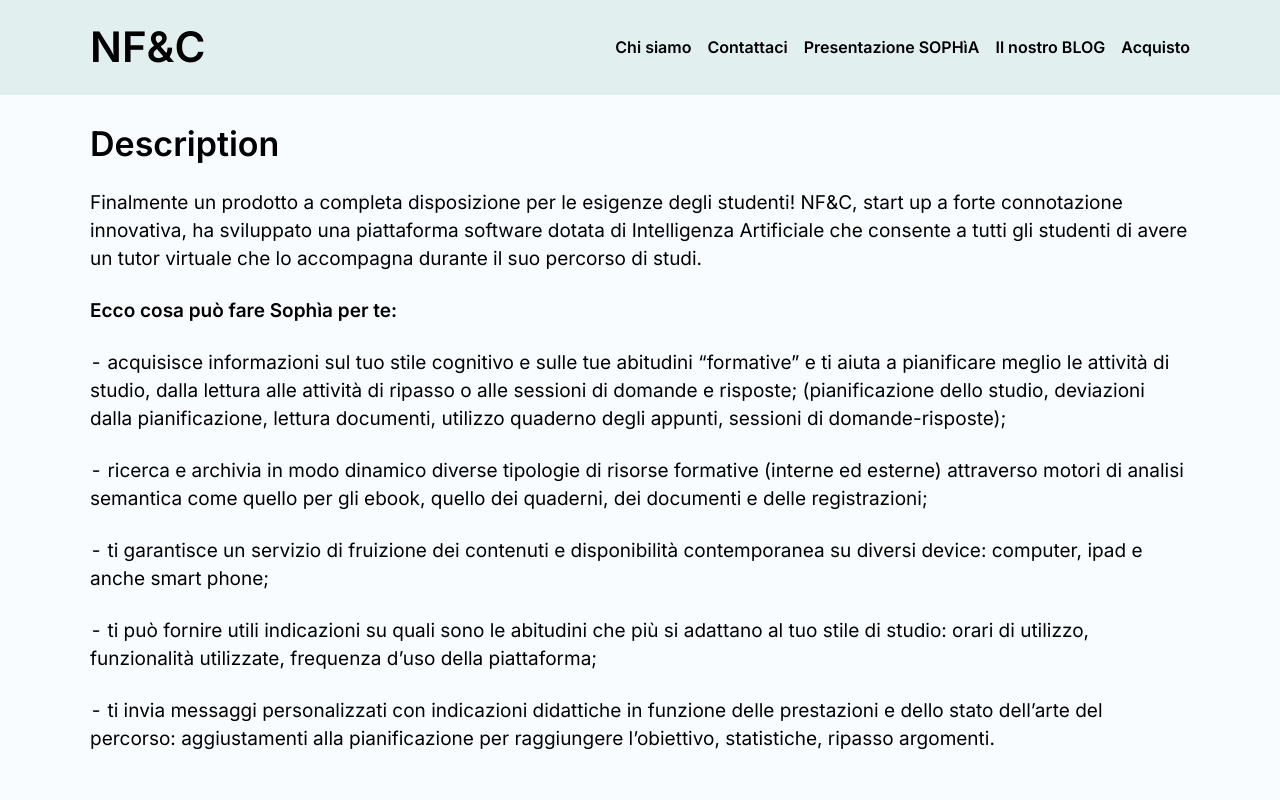
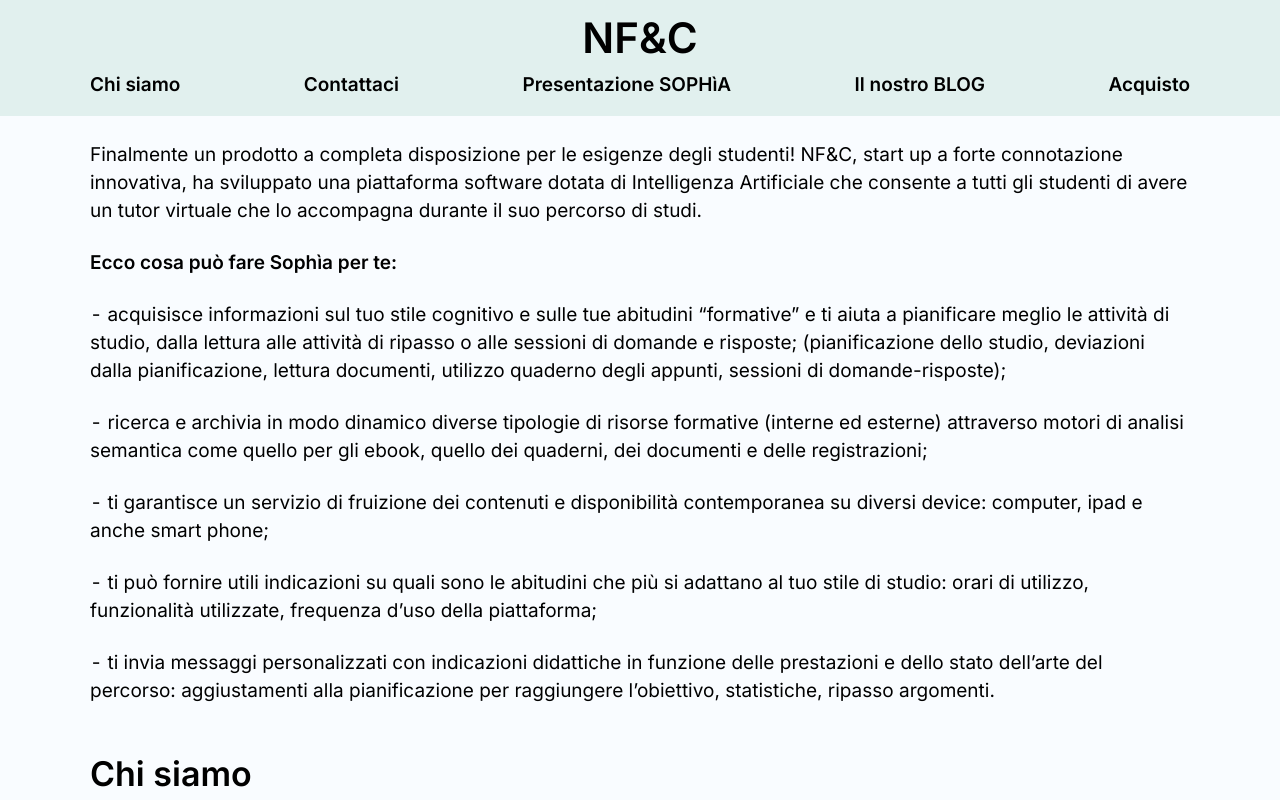
Before and after one commit to AliakseiSushkevich/NF-C_landing, a React (Vite) app: page / in a window 1280 px wide. Shown: the top 800 px of the page. Built offline with nearby package versions, Linux system fonts and the light colour scheme.

Commit message:
refinements

```diff
--- a/src/components/description/description.jsx
+++ b/src/components/description/description.jsx
@@ -4,9 +4,6 @@ import './description.css'
 export const Description = () => {
 	return (
 		<section id="description" className="section_wrapper">
-			<h3 className="font_xl">
-				Description
-			</h3>
 			<div className="font_l">
 				<p>
 					Finalmente un prodotto a completa disposizione per le esigenze degli studenti!
--- a/src/components/header/header.css
+++ b/src/components/header/header.css
@@ -1,7 +1,9 @@
 .header-container {
     display: flex;
     align-items: center;
-    justify-content: space-between;
+    flex-direction: column;
+    justify-content: center;
+    gap: 10px;
     height: 100%;
     position: relative;
 }
@@ -15,9 +17,14 @@ header {
     z-index: 100;
 }
 
+header nav{
+    width: 100%;
+}
+
 header ul {
     display: flex;
     align-items: center;
+    justify-content: space-between;
     gap: 1rem;
 }
 
--- a/src/components/header/header.jsx
+++ b/src/components/header/header.jsx
@@ -43,7 +43,7 @@ export const Header = () => {
 						)
 						: (
 							<nav>
-								<ul className="font_m">
+								<ul className="font_l">
 									<li>
 										<a href="#about">Chi siamo</a>
 									</li>
--- a/src/components/main/main.css
+++ b/src/components/main/main.css
@@ -7,7 +7,7 @@ main.container{
 }
 
 .section_wrapper:first-child{
-    margin: 30px 0 50px 0;
+    margin: 25px 0 50px 0;
 }
 
 .section_wrapper h3{
--- a/src/index.css
+++ b/src/index.css
@@ -7,12 +7,18 @@
 
 html:root{
     --max-width: 1440px;
-    --header-height: 95px;
+    --header-height: 116px;
     --white-smoke: #F9FCFF;
     --white: #FFFFFF;
     --pastel-green: #E1F0EE;
     --dark-grey: #262628;
     --black-translucent: rgba(0, 0, 0, 0.9);
+}
+
+@media screen and (max-width: 880px){
+    html:root{
+        --header-height: 77px;
+    }
 }
 
 @media screen and (max-width: 580px){
```
